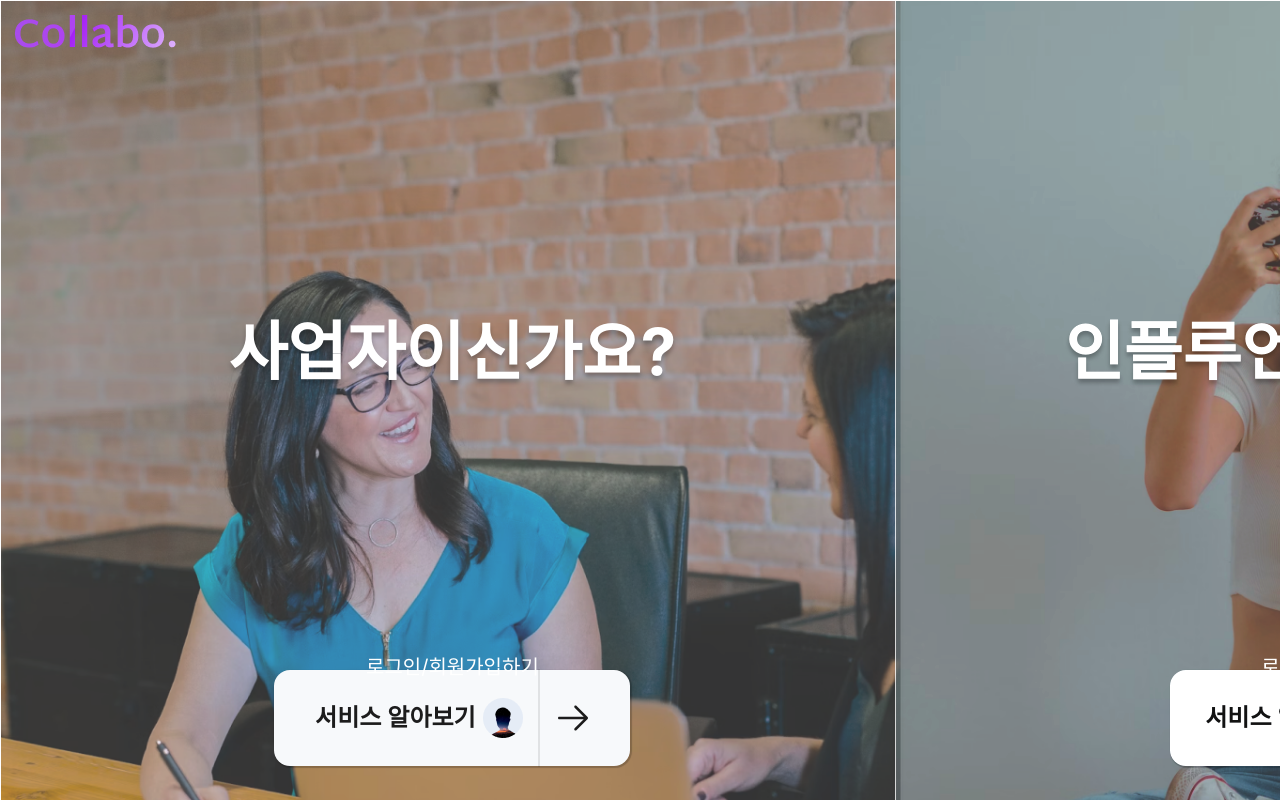
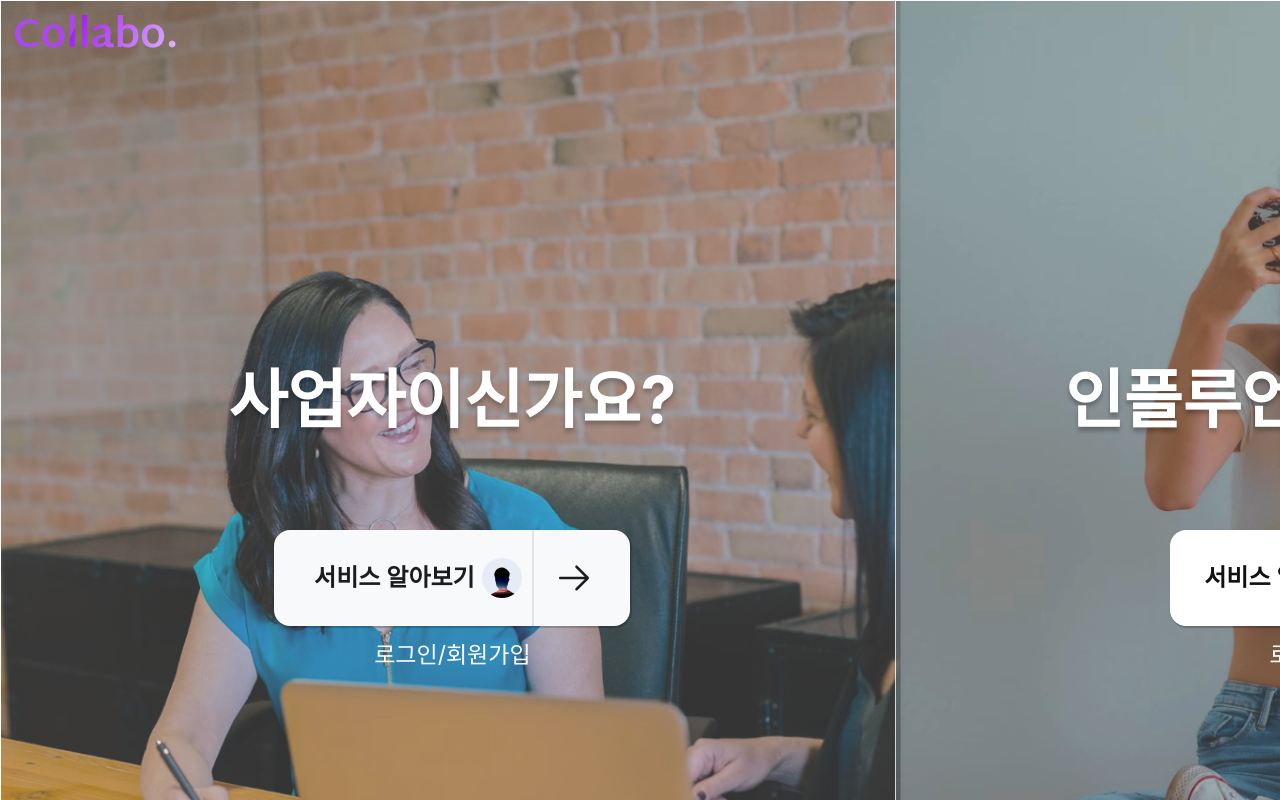
Before and after one commit to 2024-CECD-DP/Client, a React (Create React App) app: page / in a window 1280 px wide. Shown: the top 800 px of the page. Built offline with nearby package versions, Linux system fonts and the light colour scheme; the HTML template or start-up script is replaced by a standard one.

Commit message:
#12 Fix: 로그인 버튼 위치 수정

```diff
--- a/src/pages/Advertiser/MatchingPage.jsx
+++ b/src/pages/Advertiser/MatchingPage.jsx
@@ -6,6 +6,7 @@ import SearchIcon from '../../assets/search-icon.png';
 import FilterIcon from '../../assets/filter-icon.png';
 import InfluencerFilterModal from '../../components/Filter/InfluencerFilterModal';
 import AdvertiserNavbar from '../../components/Navbar/AdvertiserNavbar';
+import LoginModal from '../../components/Login/LoginModal';
 
 export default function InfluencerMain() {
     // 모달창 노출 여부 state
@@ -77,6 +78,7 @@ export default function InfluencerMain() {
     return (
         <>
             <AdvertiserNavbar></AdvertiserNavbar>
+            <LoginModal/>
             <Space />
             <Wrapper>
                 <SearchAndFilter>
--- a/src/pages/Main/index.jsx
+++ b/src/pages/Main/index.jsx
@@ -27,6 +27,7 @@ export default function Main() {
                 </Logo>
                 <LeftSection>
                     <p>사업자이신가요?</p>
+                    <Links>
                         <Link to="/advertiser" style={{ textDecoration: 'none' }}>
                             <button>
                                 <ButtonText>서비스 알아보기</ButtonText>
@@ -38,11 +39,13 @@ export default function Main() {
                             </button>
                         </Link>
                         <LoginLink onClick={handleOpenModal} style={{ textDecoration: 'none' }}>
-                        로그인/회원가입하기
+                            로그인/회원가입
                         </LoginLink>
+                    </Links>
                 </LeftSection>
                 <RightSection>
                     <p>인플루언서이신가요?</p>
+                    <Links>
                         <Link to="/influencer" style={{ textDecoration: 'none' }}>
                             <button>
                                 <ButtonText>서비스 알아보기</ButtonText>
@@ -54,8 +57,9 @@ export default function Main() {
                             </button>
                         </Link>
                         <LoginLink onClick={handleOpenModal} style={{ textDecoration: 'none' }}>
-                        로그인/회원가입하기
+                            로그인/회원가입
                         </LoginLink>
+                    </Links>
                 </RightSection>
             </Container>
             <LoginModal show={showModal} onClose={handleCloseModal} />
@@ -77,6 +81,14 @@ const Wrapper = styled.div`
     }
 `;
 
+const Links = styled.div`
+    display: flex;
+    flex-direction: column;
+    position: absolute;
+    bottom: 7.5rem;
+    /*background: blue;*/
+`
+
 const Logo = styled.div`
     display: flex;
     position: absolute;
@@ -85,19 +97,18 @@ const Logo = styled.div`
 const LoginLink = styled(Link)`
     color: var(--white-100, #fff);
     font-family: Inter;
-    font-size: 20px;
+    font-size: 23px;
     font-style: normal;
     font-weight: 400;
     line-height: normal;
     text-decoration: none;
     display: flex;
-    position: absolute;
-    bottom: 7.5rem;
+    justify-content: center;
+    padding: 10px;
 `;
 
 const ColumnLine = styled.div`
     display: flex;
-    position: absolute;
     width: 0px;
     right: 90px;
     height: 100%;
@@ -110,8 +121,6 @@ const Container = styled.div`
     button {
         border: none;
         display: flex;
-        position: relative;
-        top: 300px;
         width: 22.25rem;
         height: 6rem;
         justify-content: center;
```
Lines whose indentation alone changed are shown as unchanged.
